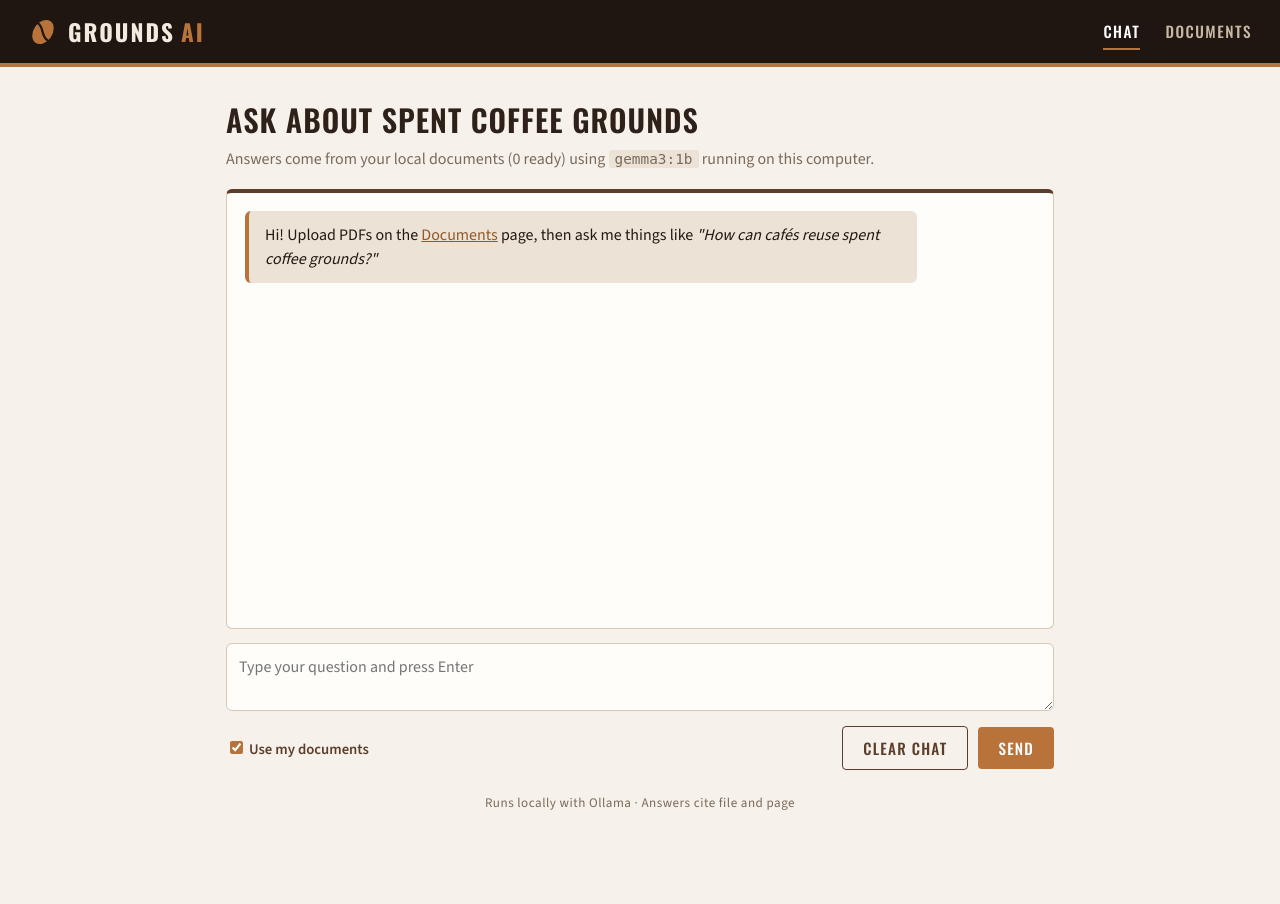
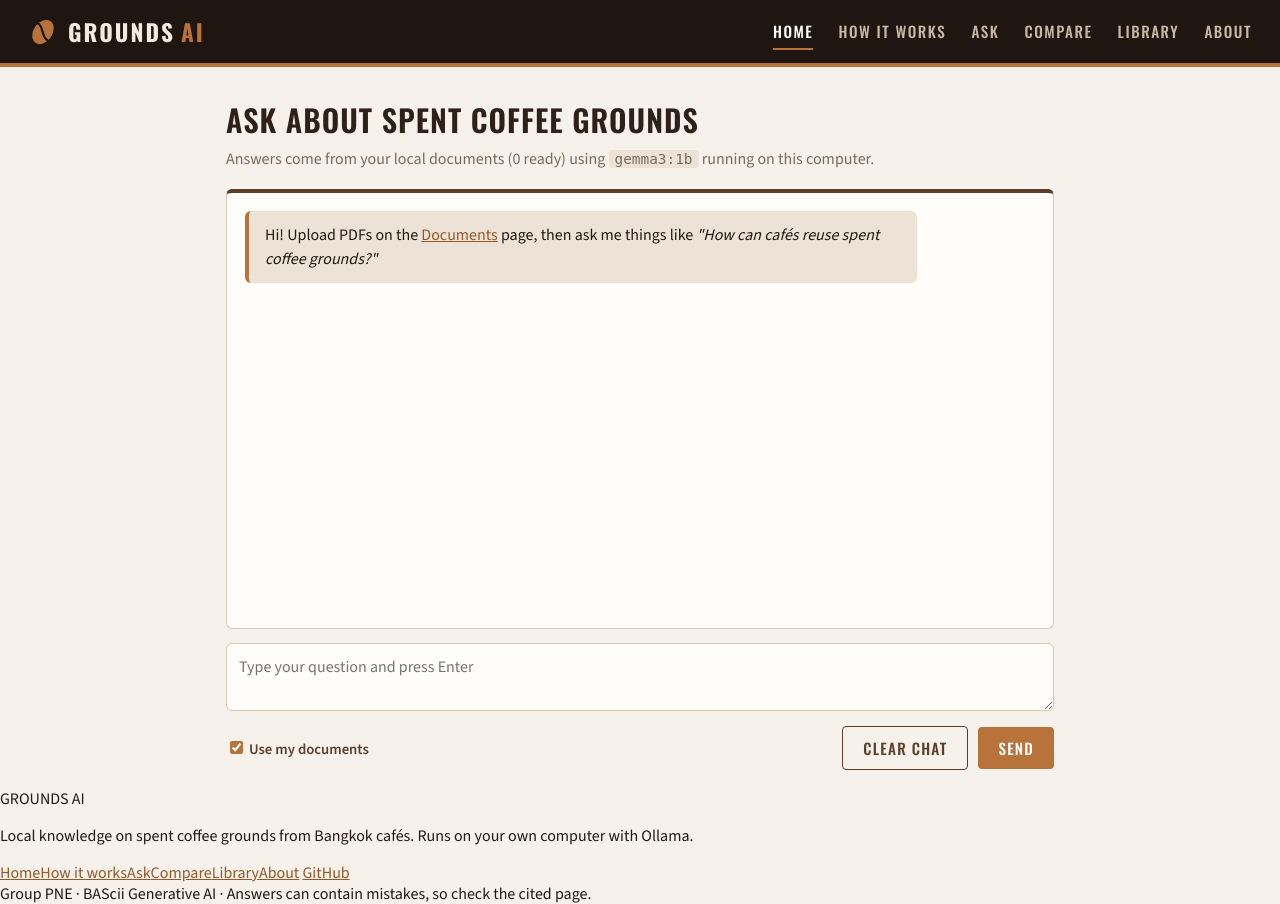
Before and after one commit to yossu1234/local-knowledge-ai, a Flask app: page / in a window 1280 px wide. Before the commit the page ends 810 px from the top, so only its background shows below. Run offline with Flask 3, Linux system fonts and the light colour scheme; data that the repository does not hold is empty.

Commit message:
Update base.html

```diff
--- a/templates/base.html
+++ b/templates/base.html
@@ -9,7 +9,8 @@
   <link rel="stylesheet" href="https://fonts.googleapis.com/css2?family=Oswald:wght@500;600;700&family=Source+Sans+3:wght@400;600;700&display=swap">
   <link rel="stylesheet" href="{{ url_for('static', filename='style.css') }}">
 </head>
-<body>
+<body class="page-{{ request.endpoint }}">
+  {% set nav = [('home', 'Home'), ('how', 'How it works'), ('chat', 'Ask'), ('compare', 'Compare'), ('documents', 'Library'), ('about', 'About')] %}
   <header class="topbar">
     <a class="brand" href="{{ url_for('home') }}" aria-label="Grounds AI home">
       <svg class="bean" viewBox="0 0 32 32" aria-hidden="true">
@@ -18,12 +19,16 @@
       </svg>
       <span class="word">GROUNDS<span class="ai">AI</span></span>
     </a>
-    <nav>
-      <a href="{{ url_for('home') }}" class="{{ 'active' if request.endpoint == 'home' }}">Chat</a>
-      <a href="{{ url_for('documents') }}" class="{{ 'active' if request.endpoint == 'documents' }}">Documents</a>
+    <nav aria-label="Main">
+      {% for endpoint, label in nav %}
+        <a href="{{ url_for(endpoint) }}" class="{{ 'active' if request.endpoint == endpoint }}">{{ label }}</a>
+      {% endfor %}
     </nav>
   </header>
-  <main class="container">
+
+  {% block hero %}{% endblock %}
+
+  <main class="container {% block container_class %}{% endblock %}">
     {% with messages = get_flashed_messages(with_categories=true) %}
       {% for category, message in messages %}
         <div class="flash {{ category }}">{{ message }}</div>
@@ -31,7 +36,20 @@
     {% endwith %}
     {% block content %}{% endblock %}
   </main>
-  <footer class="foot">Runs locally with Ollama · Answers cite file and page</footer>
+
+  <footer class="site-foot">
+    <div class="foot-inner">
+      <div>
+        <div class="foot-brand">GROUNDS <span>AI</span></div>
+        <p>Local knowledge on spent coffee grounds from Bangkok cafés. Runs on your own computer with Ollama.</p>
+      </div>
+      <div class="foot-links">
+        {% for endpoint, label in nav %}<a href="{{ url_for(endpoint) }}">{{ label }}</a>{% endfor %}
+        <a href="https://github.com/yossu1234/local-knowledge-ai">GitHub</a>
+      </div>
+    </div>
+    <div class="foot-note">Group PNE · BAScii Generative AI · Answers can contain mistakes, so check the cited page.</div>
+  </footer>
   {% block scripts %}{% endblock %}
 </body>
 </html>
```
